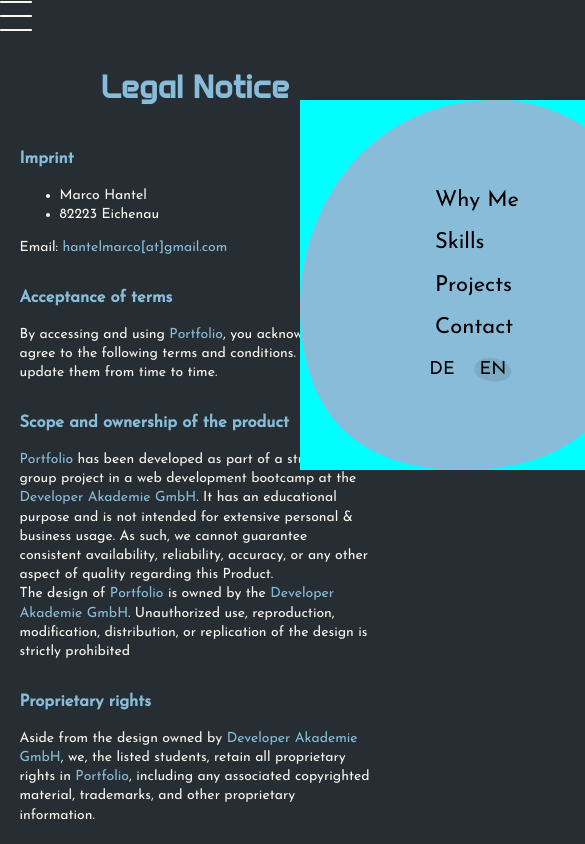
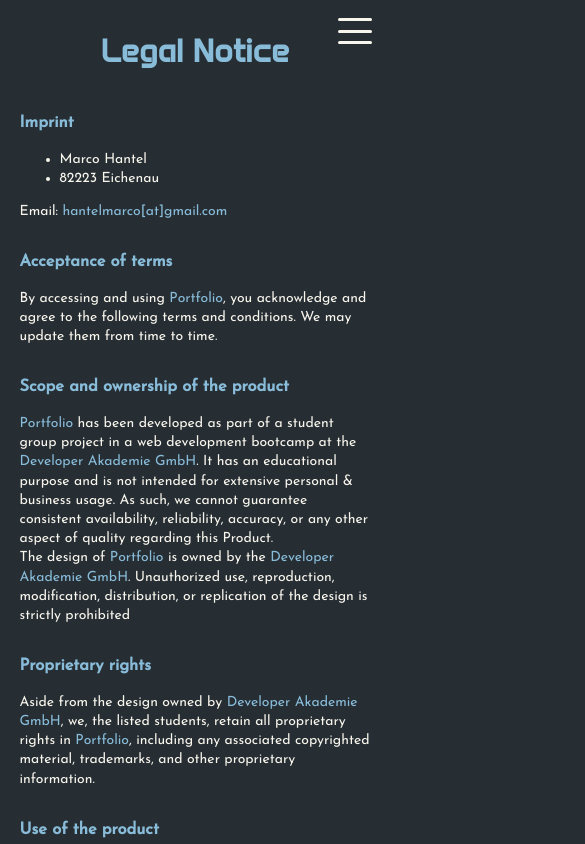
Before and after one commit to MarcoHantel/myPortfolio, an Angular app: page /imprint in a window 390 px wide. Shown: the top 844 px of the page, 585 px wide, since content can reach past the window. Built offline with nearby package versions, Linux system fonts and the light colour scheme.

Commit message:
update mobile nav bar, fix css and change some html divs

```diff
--- a/src/app/shared/navbar/navbar.component.html
+++ b/src/app/shared/navbar/navbar.component.html
@@ -41,21 +41,21 @@
 
 <div class="mobile-nav-bar-wrapper">
     <div class="mobile-nav-bar">
-        <div class="mobile-nav-bar-wraper">
-            <img class="nav-logo" src="assets/img/icons/symple_menu.png">
+        <!-- <div class="mobile-nav-bar-wraper"> -->
+            <!-- <img class="nav-logo" src="assets/img/icons/symple_menu.png"> -->
 
             <div class="hamburger-menu" (click)="toggleMobileMenu()">
                 <div class="bar1"></div>
                 <div class="bar2"></div>
                 <div class="bar3"></div>
             </div>
-        </div>
+        <!-- </div> -->
 
 
 
-        <div class="mobile-menu" [class.show]="isMobileMenuOpen">
-            <img src="/assets/img/shapes/mobil/nav-bar-mobile.png" alt="mobile menu">
-            <div class="mobile-links">
+        <div class="mobile-menu" [class.show]="isMobileMenuOpen" (click)="toggleMobileMenu()">
+            <img src="/assets/img/shapes/mobil/nav-bar-mobile.png" alt="mobile menu" (click)="$event.stopPropagation()">
+            <div class="mobile-links" (click)="$event.stopPropagation()">
                 <a href="#whyMe" (click)="scrollToLocation($event); toggleMobileMenu()"> {{
                     langSvc.t.navbar.whyMe[langSvc.lang()] }}</a>
                 <a href="#skills" (click)="scrollToSkills($event); toggleMobileMenu()"> {{
--- a/src/app/shared/navbar/navbar.component.scss
+++ b/src/app/shared/navbar/navbar.component.scss
@@ -1,9 +1,4 @@
-.mobile-nav-bar {
-    display: none;
-}
-
 .nav-bar {
-
     position: sticky;
     top: 0;
     left: 0;
@@ -14,77 +9,75 @@
     display: flex;
     align-items: center;
     justify-content: center;
+}
 
 .nav-bar-wraper {
     width: 1214px;
     padding: 16px;
-        gap: 32px;
     display: flex;
     justify-content: space-around;
     align-items: center;
+    gap: 32px;
+}
 
-        >span {
+.nav-bar-wraper>span {
     font-weight: 400;
     font-size: 32px;
+}
 
-            >img {
-                width: 58px;
+.nav-bar-wraper>span>a {
+    text-decoration: none;
+    color: var(--color-anthra);
+    transition: 0.2s ease;
+}
+
+.nav-bar-wraper>span>a:hover {
+    color: var(--color-white);
+}
+
+.nav-logo {
     height: 72px;
 }
 
-            >a {
-                text-decoration: none;
-                color: var(--color-anthra);
-
-                &:hover {
-                    color: var(--color-white);
-                }
-            }
-        }
-    }
+/* LANGUAGE SWITCH (DESKTOP + MOBILE) */
+.language-icons {
+    display: flex;
+    align-items: center;
+    gap: 32px;
+    font-family: "Josefin Sans", sans-serif;
+    font-size: 18px;
 }
 
-.language-icons {
-    font-family: josefin sans, sans-serif;
-    font-weight: 400;
-    font-style: regular;
-    font-size: 18px;
+.language-icon-de,
+.language-icon-en {
+    position: relative;
     display: flex;
     align-items: center;
     justify-content: center;
-    gap: 32px;
-
-    .language-de,
-    .language-en {
-        position: absolute;
+    cursor: pointer;
+    transition: 0.2s ease;
+    color: var(--color-white);
 }
 
-    >.language-icon-de,
-    .language-icon-en {
-        display: flex;
-        justify-content: center;
-        align-items: center;
-
-        &:hover {
-            cursor: pointer;
-            transition: all 0.35s ease-in-out;
-            color: var(--color-white);
-        }
+.language-icon-de:hover,
+.language-icon-en:hover {
+    opacity: 0.85;
 }
 
-
-    .language-icons .language-icon-de,
-    .language-icons .language-icon-en {
-        position: relative;
+.language-icon-de img,
+.language-icon-en img {
+    position: absolute;
+    width: 38px;
+    height: auto;
 }
 
-    .language-icons img {
-        opacity: 1; // ist ja nur da, wenn aktiv
+/* LANGUAGE SWITCH (DESKTOP + MOBILE) */
+
+.mobile-nav-bar-wrapper {
+    display: none;
 }
 
-}
-
-// mobile view
+/* MOBILE VIEW */
 
 @media (max-width: 1260px) {
     .nav-bar {
@@ -92,36 +85,118 @@
     }
 
     .mobile-nav-bar-wrapper {
-        width: 100%;
+        display: block;
     }
 
+    /* mobile navbar: unsichtbar, nimmt keinen platz weg */
     .mobile-nav-bar {
-        display: flex;
+        position: fixed;
+        inset: 0;
+        z-index: 99999;
+        pointer-events: none;
+        /* nur hamburger/menu soll clicks bekommen */
     }
 
-    .mobile-menu {
-        position: absolute;
-        top: 100px;
-        left: 300px;
-        background-color: aqua;
-        display: flex;
-        justify-content: center;
-        align-items: center;
-        z-index: 99999;
-
-        >.mobile-links {
-            position: absolute;
+    /* Hamburger oben rechts */
+    .hamburger-menu {
+        position: fixed;
+        top: 18px;
+        right: 18px;
+        width: 34px;
+        height: 26px;
         display: flex;
         flex-direction: column;
-            gap: 16px;
+        justify-content: space-between;
+        cursor: pointer;
+        pointer-events: auto;
+        z-index: 100000;
+    }
 
-            >a {
+    .hamburger-menu div {
+        height: 3px;
+        width: 100%;
+        background-color: var(--color-white);
+        transition: 0.3s ease;
+        border-radius: 2px;
+    }
+
+    /* X Animation (WICHTIG: mobile-nav-bar bekommt class "active") */
+    .mobile-nav-bar.active .bar1 {
+        transform: rotate(45deg) translate(6px, 6px);
+    }
+
+    .mobile-nav-bar.active .bar2 {
+        opacity: 0;
+    }
+
+    .mobile-nav-bar.active .bar3 {
+        transform: rotate(-45deg) translate(6px, -6px);
+    }
+
+    /* =========================================================
+     MOBILE MENU OVERLAY
+  ========================================================= */
+
+    .mobile-menu {
+        position: fixed;
+        inset: 0;
+        z-index: 99998;
+        opacity: 0;
+        pointer-events: none;
+        transition: opacity 0.2s ease;
+    }
+
+    .mobile-menu.show {
+        opacity: 1;
+        pointer-events: auto;
+    }
+
+    /* Overlay Hintergrund */
+    .mobile-menu::before {
+        content: "";
+        position: absolute;
+        inset: 0;
+        background: rgba(0, 0, 0, 0.35);
+    }
+
+    /* Panel PNG: rechts rein sliden */
+    .mobile-menu>img {
+        position: absolute;
+        top: 50%;
+        left: 50%;
+
+        width: min(420px, 90%);
+        height: auto;
+
+        transform: translate(-50%, -50%) scale(0.95);
+        transition: transform 0.25s ease, opacity 0.25s ease;
+
+        opacity: 0;
+        z-index: 0;
+    }
+
+    .mobile-menu.show>img {
+        transform: translate(-50%, -50%) scale(1);
+        opacity: 1;
+    }
+
+    /* LINKS: liegen über dem PNG */
+    .mobile-links {
+    position: absolute;
+    top: 50%;
+    left: 50%;
+    transform: translate(-50%, -50%);
+    display: flex;
+    flex-direction: column;
+    align-items: center;
+    gap: 28px;
+    z-index: 2;
+    width: 80%;
+    text-align: center;
+
+    >a{
+        color: var(--color-white);
         text-decoration: none;
-                color: var(--color-grey-dark);
-                font-weight: 400;
-                font-size: 22px;
-                line-height: 120%;
     }
   }
 }
-}
--- a/src/app/shared/navbar/navbar.component.ts
+++ b/src/app/shared/navbar/navbar.component.ts
@@ -16,9 +16,9 @@ export class NavbarComponent {
 
   ) { }
 
-  isMobileMenuOpen: boolean = false;
+  isMobileMenuOpen = false;
 
-    setLang(lang: 'de' | 'en') {
+  setLang(lang: 'de' | 'en') {
     this.langSvc.set(lang);
   }
 
@@ -43,9 +43,11 @@ export class NavbarComponent {
   }
 
   toggleMobileMenu() {
+    this.isMobileMenuOpen = !this.isMobileMenuOpen;
+
     const mobileNav = document.querySelector('.mobile-nav-bar');
-    mobileNav?.classList.toggle('active');
+    mobileNav?.classList.toggle('active', this.isMobileMenuOpen);
+
+    document.body.style.overflow = this.isMobileMenuOpen ? 'hidden' : '';
   }
-
-
 }
```
Lines whose indentation alone changed are shown as unchanged.
